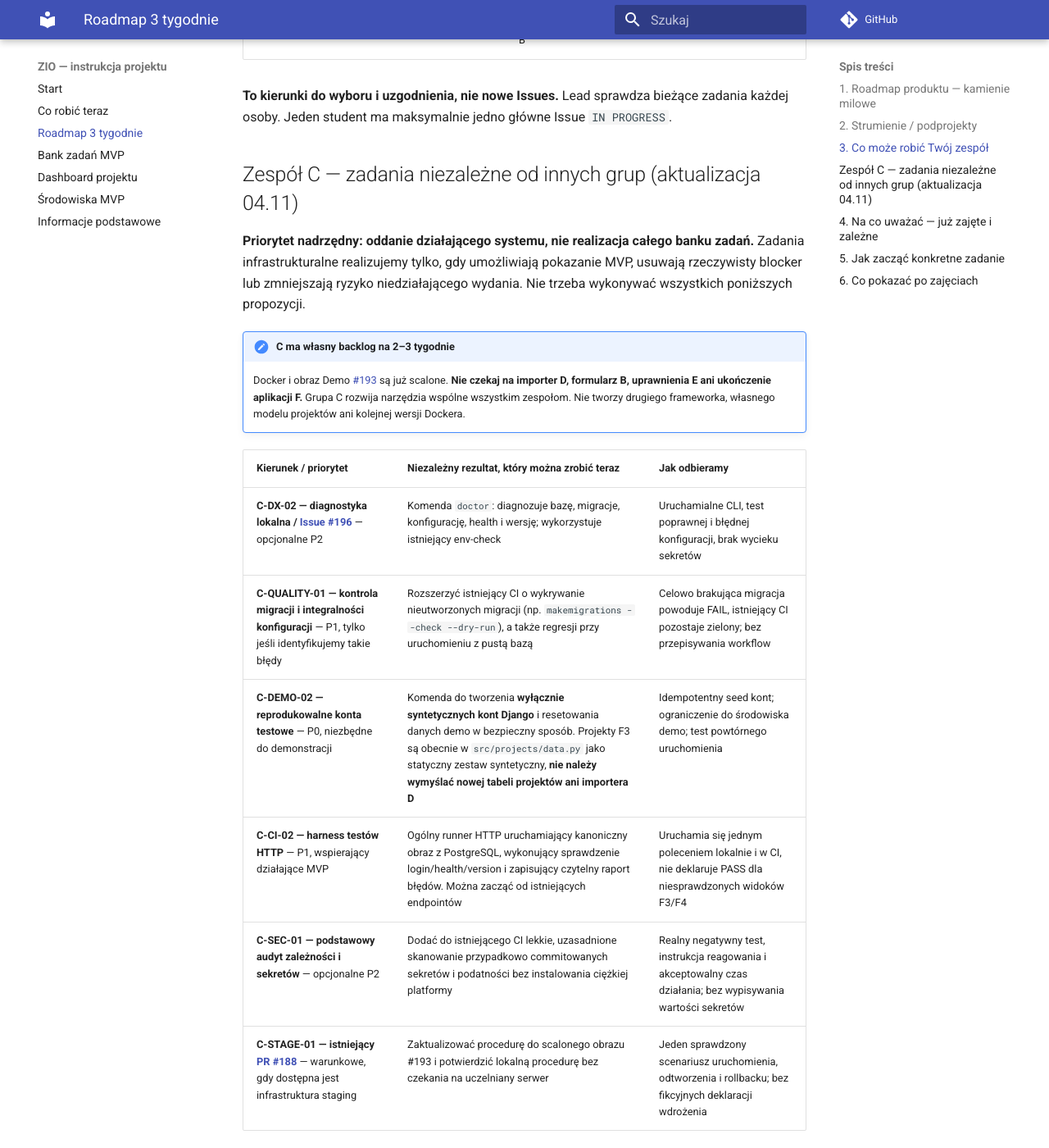
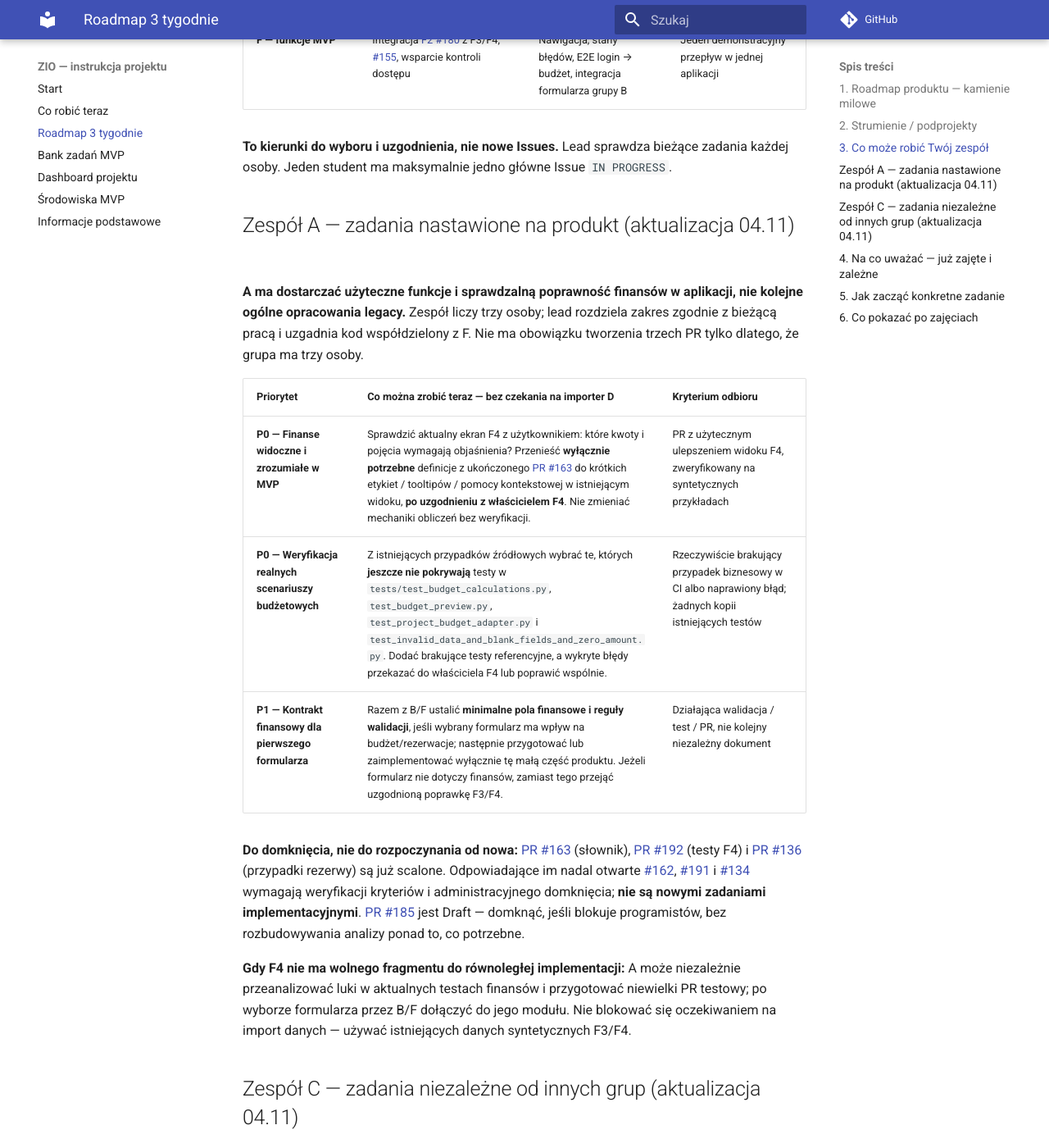
Before and after one commit to zio-wi-pb-mc/pb-science-office-manual, an MkDocs documentation site: the page built from manual/21-roadmap-3-tygodnie.md, in a window 1280 px wide and 1400 px high, scrolled down 2186 px. Shown: the whole window at 82% size. Built offline with MkDocs 1.6.1 and Material for MkDocs 9.7.7, drawn with Linux system fonts in a browser that asks for light colours; comment, search, counter and statistics services are not loaded; some of the changed text lies outside the part shown.

Commit message:
docs: konkretne prace grupy A — finanse MVP zamiast kolejnych analiz (#18)
* docs: focus team A on delivering product and financial tests

* docs: focus team A on delivering product and financial tests

* docs: focus team A on delivering product and financial tests

* docs: focus team A on delivering product and financial tests

```diff
--- a/manual/21-roadmap-3-tygodnie.md
+++ b/manual/21-roadmap-3-tygodnie.md
@@ -32,7 +32,7 @@
 
 | Zespół | **Teraz (4–6.11)** | **Dalej (9–20.11)** | Odbiór |
 |---|---|---|---|
-| **A — finanse/legacy** | Peer review i ewentualna poprawka [#192](https://github.com/zio-wi-pb-mc/pb-science-office/pull/192); dopracować [słownik #163](https://github.com/zio-wi-pb-mc/pb-science-office/pull/163) zgodnie z review | Wspólne fixtures F3/F4, testy zer, braków, rezerwacji, rozliczeń, projektów o podobnych identyfikatorach | Działające testy, reguły potwierdzone źródłem |
+| **A — finanse i funkcje MVP** | Uporządkować zakończone #163/#192/#136; uzgodnić z F4 krótkie objaśnienia kwot w UI; znaleźć rzeczywiste luki w testach finansowych | Ulepszenia ekranu budżetu i testy referencyjne, później walidacja pól finansowych pierwszego formularza B/F | Konkretny PR z widoczną funkcją albo brakującym testem, bez dodatkowej ogólnej dokumentacji |
 | **B — formularze/UX** | UX na istniejących widokach; wybór **jednego małego formularza** i podział na konkretne Issue | Backend Django, HTML, walidacje i testy formularza; pełne E2E po integracji F2 | Działający kod i testy zamiast wyłącznie Markdown |
 | **C — Platform & Integration** | Niezależne zadania: [doctor #196](https://github.com/zio-wi-pb-mc/pb-science-office/issues/196), migracje w CI, seed kont demo, runner HTTP | Testy security i staging; później pełne E2E po integracji F/E | 4 równoległe narzędzia/testy z realnymi wynikami, bez czekania na inne zespoły |
 | **D — importer/migracja** | Poprawić [plan zgodności #132](https://github.com/zio-wi-pb-mc/pb-science-office/pull/132); wybrać jeden wykonalny przypadek | Minimalny importer syntetycznego przykładu, walidacja identyfikatorów i test parity | Uruchamialny importer i test |
@@ -40,6 +40,20 @@
 | **F — funkcje MVP** | Integracja [F2 #180](https://github.com/zio-wi-pb-mc/pb-science-office/pull/180) z F3/F4, [#155](https://github.com/zio-wi-pb-mc/pb-science-office/issues/155), wsparcie kontroli dostępu | Nawigacja, stany błędów, E2E login → budżet, integracja formularza grupy B | Jeden demonstracyjny przepływ w jednej aplikacji |
 
 **To kierunki do wyboru i uzgodnienia, nie nowe Issues.** Lead sprawdza bieżące zadania każdej osoby. Jeden student ma maksymalnie jedno główne Issue `IN PROGRESS`.
+
+## Zespół A — zadania nastawione na produkt (aktualizacja 04.11)
+
+**A ma dostarczać użyteczne funkcje i sprawdzalną poprawność finansów w aplikacji, nie kolejne ogólne opracowania legacy.** Zespół liczy trzy osoby; lead rozdziela zakres zgodnie z bieżącą pracą i uzgadnia kod współdzielony z F. Nie ma obowiązku tworzenia trzech PR tylko dlatego, że grupa ma trzy osoby.
+
+| Priorytet | Co można zrobić teraz — bez czekania na importer D | Kryterium odbioru |
+|---|---|---|
+| **P0 — Finanse widoczne i zrozumiałe w MVP** | Sprawdzić aktualny ekran F4 z użytkownikiem: które kwoty i pojęcia wymagają objaśnienia? Przenieść **wyłącznie potrzebne** definicje z ukończonego [PR #163](https://github.com/zio-wi-pb-mc/pb-science-office/pull/163) do krótkich etykiet / tooltipów / pomocy kontekstowej w istniejącym widoku, **po uzgodnieniu z właścicielem F4**. Nie zmieniać mechaniki obliczeń bez weryfikacji. | PR z użytecznym ulepszeniem widoku F4, zweryfikowany na syntetycznych przykładach |
+| **P0 — Weryfikacja realnych scenariuszy budżetowych** | Z istniejących przypadków źródłowych wybrać te, których **jeszcze nie pokrywają** testy w `tests/test_budget_calculations.py`, `test_budget_preview.py`, `test_project_budget_adapter.py` i `test_invalid_data_and_blank_fields_and_zero_amount.py`. Dodać brakujące testy referencyjne, a wykryte błędy przekazać do właściciela F4 lub poprawić wspólnie. | Rzeczywiście brakujący przypadek biznesowy w CI albo naprawiony błąd; żadnych kopii istniejących testów |
+| **P1 — Kontrakt finansowy dla pierwszego formularza** | Razem z B/F ustalić **minimalne pola finansowe i reguły walidacji**, jeśli wybrany formularz ma wpływ na budżet/rezerwacje; następnie przygotować lub zaimplementować wyłącznie tę małą część produktu. Jeżeli formularz nie dotyczy finansów, zamiast tego przejąć uzgodnioną poprawkę F3/F4. | Działająca walidacja / test / PR, nie kolejny niezależny dokument |
+
+**Do domknięcia, nie do rozpoczynania od nowa:** [PR #163](https://github.com/zio-wi-pb-mc/pb-science-office/pull/163) (słownik), [PR #192](https://github.com/zio-wi-pb-mc/pb-science-office/pull/192) (testy F4) i [PR #136](https://github.com/zio-wi-pb-mc/pb-science-office/pull/136) (przypadki rezerwy) są już scalone. Odpowiadające im nadal otwarte [#162](https://github.com/zio-wi-pb-mc/pb-science-office/issues/162), [#191](https://github.com/zio-wi-pb-mc/pb-science-office/issues/191) i [#134](https://github.com/zio-wi-pb-mc/pb-science-office/issues/134) wymagają weryfikacji kryteriów i administracyjnego domknięcia; **nie są nowymi zadaniami implementacyjnymi**. [PR #185](https://github.com/zio-wi-pb-mc/pb-science-office/pull/185) jest Draft — domknąć, jeśli blokuje programistów, bez rozbudowywania analizy ponad to, co potrzebne.
+
+**Gdy F4 nie ma wolnego fragmentu do równoległej implementacji:** A może niezależnie przeanalizować luki w aktualnych testach finansów i przygotować niewielki PR testowy; po wyborze formularza przez B/F dołączyć do jego modułu. Nie blokować się oczekiwaniem na import danych — używać istniejących danych syntetycznych F3/F4.
 
 ## Zespół C — zadania niezależne od innych grup (aktualizacja 04.11)
 
```
Also changed, not shown: other parts of manual/21-roadmap-3-tygodnie.md (+1 -1 lines), manual/16-propozycje-zadan-po-audycie.md (+2 -1 lines), manual/17-bank-zadan-mvp.md (+4 -2 lines), manual/index.md (+2 -0 lines).
